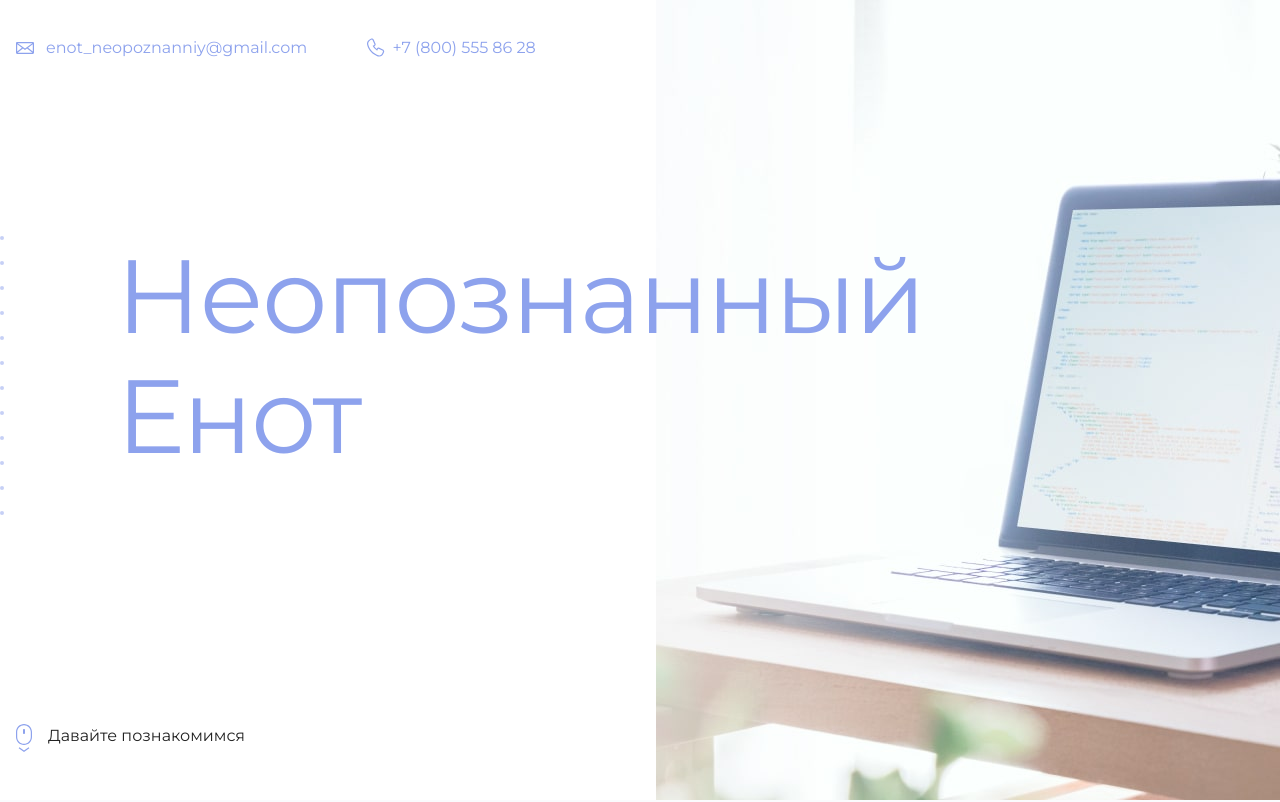
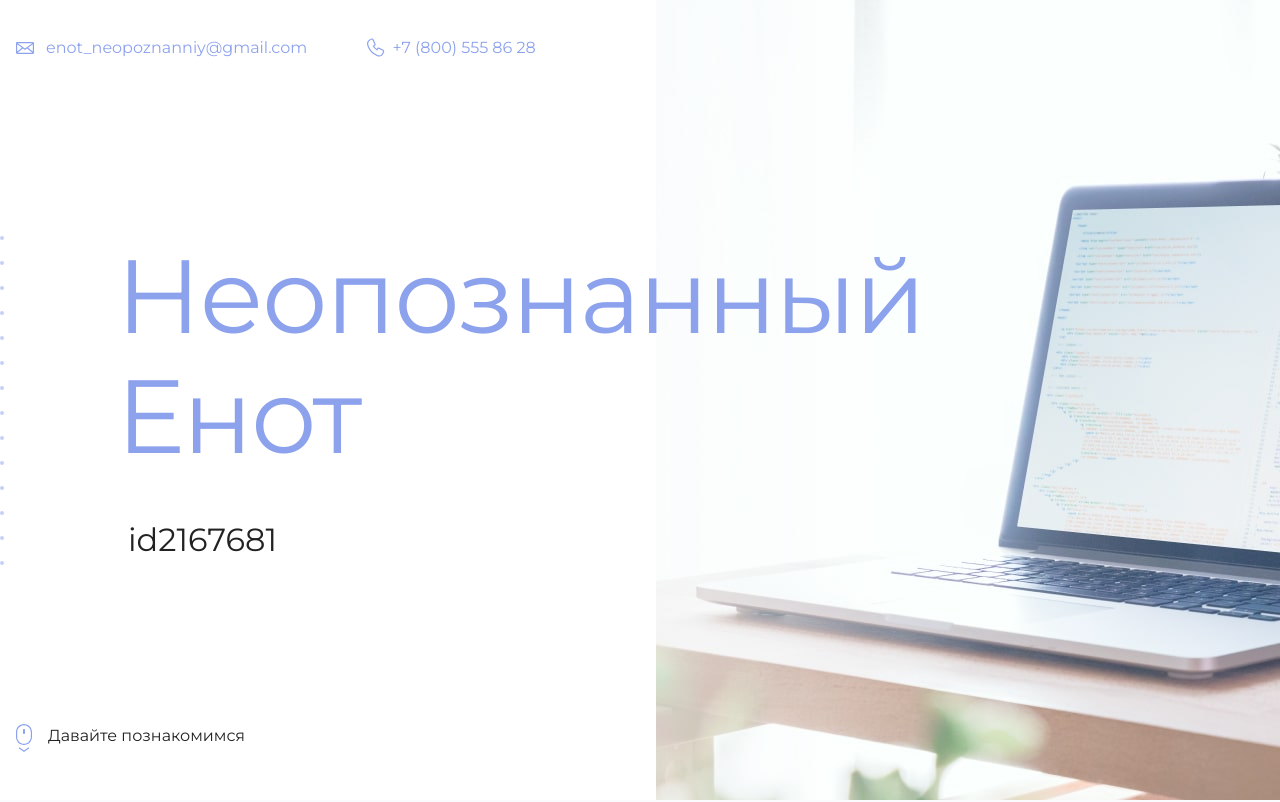
Before and after one commit to Shameejoez/shameejoez.github.io, a plain HTML site: page index.html in a window 1280 px wide. Shown: the top 802 px of the page. Drawn offline with Linux system fonts and the light colour scheme.

Commit message:
Добавление id c сайта Академии

```diff
--- a/index.html
+++ b/index.html
@@ -19,7 +19,7 @@
       <section class="hero-image">
         <div class="container">
           <h1 class="heading">Неопознанный Енот</h1>
-          <p><!-- Тут ваш id на сайте Академии --></p>
+          <p>id2167681</p>
         </div>
       </section>
 
```
